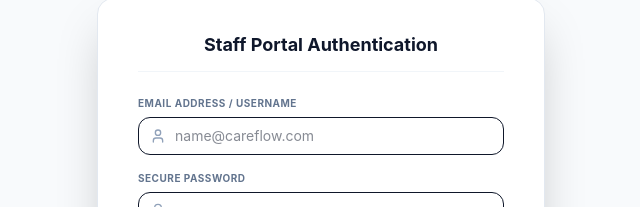
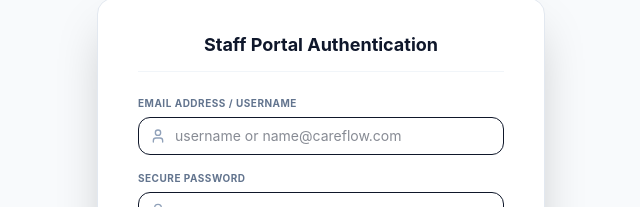
Before and after one commit to CATMS-System/CATMS-frontend, a React (Vite) app: page /login in a window 1280 px wide. Shown: the part 187-394 px from the top of the page, without its empty margins (319-959 px from the left). Built offline with nearby package versions, Linux system fonts and the light colour scheme.

Commit message:
fix(auth): allow username login without email validation and add demo fallback

```diff
--- a/src/App.jsx
+++ b/src/App.jsx
@@ -403,6 +403,19 @@
       }
     } catch (error) {
       console.error("Login failed:", error);
+      const demoUser = DEMO_LOGINS.find(
+        u => u.email.toLowerCase() === emailInput.toLowerCase() && u.password === passwordInput
+      );
+      if (demoUser) {
+        localStorage.setItem('catms_user', JSON.stringify(demoUser));
+        setCurrentUser(demoUser);
+        setAuthError('');
+        setEmailInput('');
+        setPasswordInput('');
+        triggerToast(`Authenticated as ${demoUser.role} (Demo mode)!`);
+        navigateTo(getRoleDefaultPath(demoUser.roleCode));
+        return;
+      }
       setAuthError('Invalid credentials. Check username or password.');
     }
   };
@@ -465,7 +478,7 @@
               </div>
             )}
 
-            <form className="space-y-4" onSubmit={handleSignIn}>
+            <form className="space-y-4" onSubmit={handleSignIn} noValidate>
               <div>
                 <label className="block text-[10px] font-bold text-slate-500 uppercase tracking-wider mb-1.5">
                   Email Address / Username
@@ -475,10 +488,10 @@
                     <User className="h-4 w-4" />
                   </span>
                   <input
-                    type="email"
+                    type="text"
                     required
                     className="w-full pl-9 pr-3 py-2 border border-slate-350 rounded-xl text-sm focus:ring-2 focus:ring-blue-500"
-                    placeholder="name@careflow.com"
+                    placeholder="username or name@careflow.com"
                     value={emailInput}
                     onChange={e => setEmailInput(e.target.value)}
                   />
```
